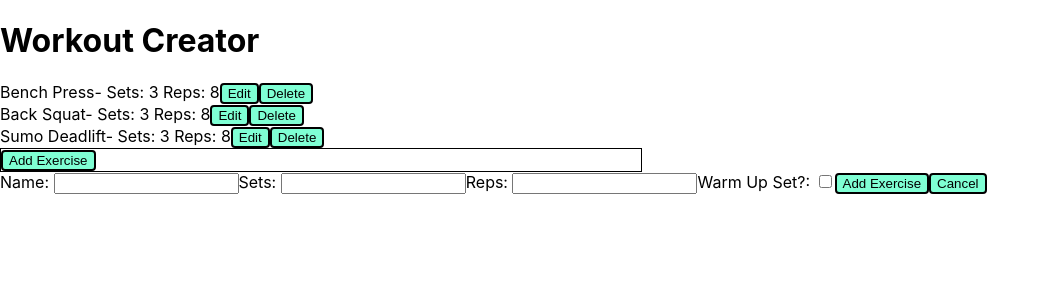
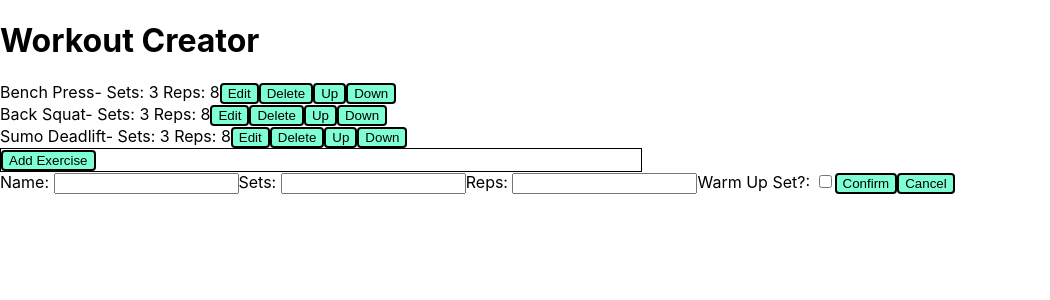
Before and after one commit to Jackdashton/WorkoutCreator, a React (Create React App) app: page / in a window 1280 px wide. Both pictures are taken after a click on the button "Add Exercise". Shown: the top 300 px of the page, without its empty margins (0-1050 px from the left). Built offline with nearby package versions, Linux system fonts and the light colour scheme.

Commit message:
Added up and down movement for ExerciseList

```diff
--- a/src/App.js
+++ b/src/App.js
@@ -35,9 +35,30 @@ function App() {
     // Handle create should only flip boolean - no jsx inside
   }
 
+  function handleMove(id, direction) {
+
+    const newOrderedList = [...exerciseList];
+
+    const index = newOrderedList.findIndex(e => e.id === id);
+    if (index === -1) return;
+
+    if (direction === "up" && index > 0) {
+      [newOrderedList[index - 1], newOrderedList[index]] =
+        [newOrderedList[index], newOrderedList[index - 1]];
+    }
+
+    if (direction === "down" && index < newOrderedList.length - 1) {
+      [newOrderedList[index + 1], newOrderedList[index]] =
+        [newOrderedList[index], newOrderedList[index + 1]];
+    }
+
+    setExerciseList(newOrderedList);
+
+  }
+
   function handleSubmitExercise(exercise) {
 
-    if (initialData) {
+    if (initialData?.id) {
       const updatedList = exerciseList.map((item) =>
         item.id === initialData.id ? {...exercise, id: initialData.id} : item
       );
@@ -66,6 +87,7 @@ function App() {
         array={exerciseList}
         onDelete={handleDelete}
         onEdit={handleEditClick}
+        onMove={handleMove}
         />
 
         <div className='buttonrow'>
--- a/src/ExerciseForm.jsx
+++ b/src/ExerciseForm.jsx
@@ -93,7 +93,7 @@ function ExerciseForm( {onSubmit, onCancel, initialData}) {
                 <label>
                     Warm Up Set?: <input type="checkbox" checked={isWarmUp} onChange={(e) => setisWarmUp(e.target.checked)}></input>
                 </label>
-                <button type="submit">Add Exercise</button>
+                <button type="submit">Confirm</button>
                 <button type="button" onClick={handleCancel}>Cancel</button>
             </form>
         </>
--- a/src/ExerciseList.jsx
+++ b/src/ExerciseList.jsx
@@ -1,4 +1,4 @@
-function ExerciseList( { array, onDelete, onEdit } ) {
+function ExerciseList( { array, onDelete, onEdit, onMove } ) {
 
     return (
         // React must return just one element.
@@ -17,6 +17,12 @@ function ExerciseList( { array, onDelete, onEdit } ) {
                         <button onClick={() => onDelete(exercise.id)}>
                             Delete
                         </button>
+                        <button onClick={() => onMove(exercise.id, "up")}>
+                            Up
+                        </button>
+                        <button onClick={() => onMove(exercise.id, "down")}>
+                            Down
+                        </button>
                     </div>
                 );
             })}
```
